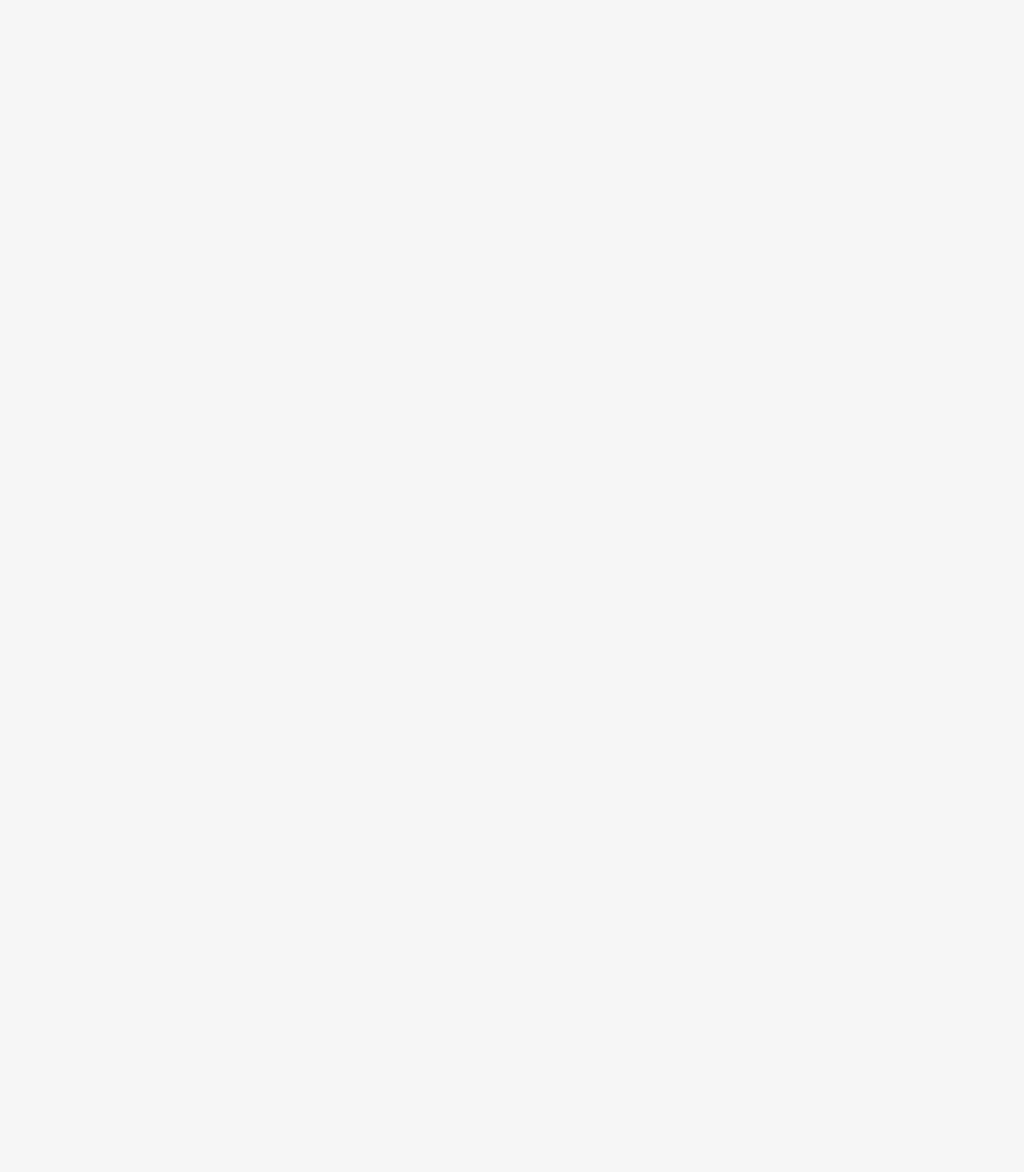
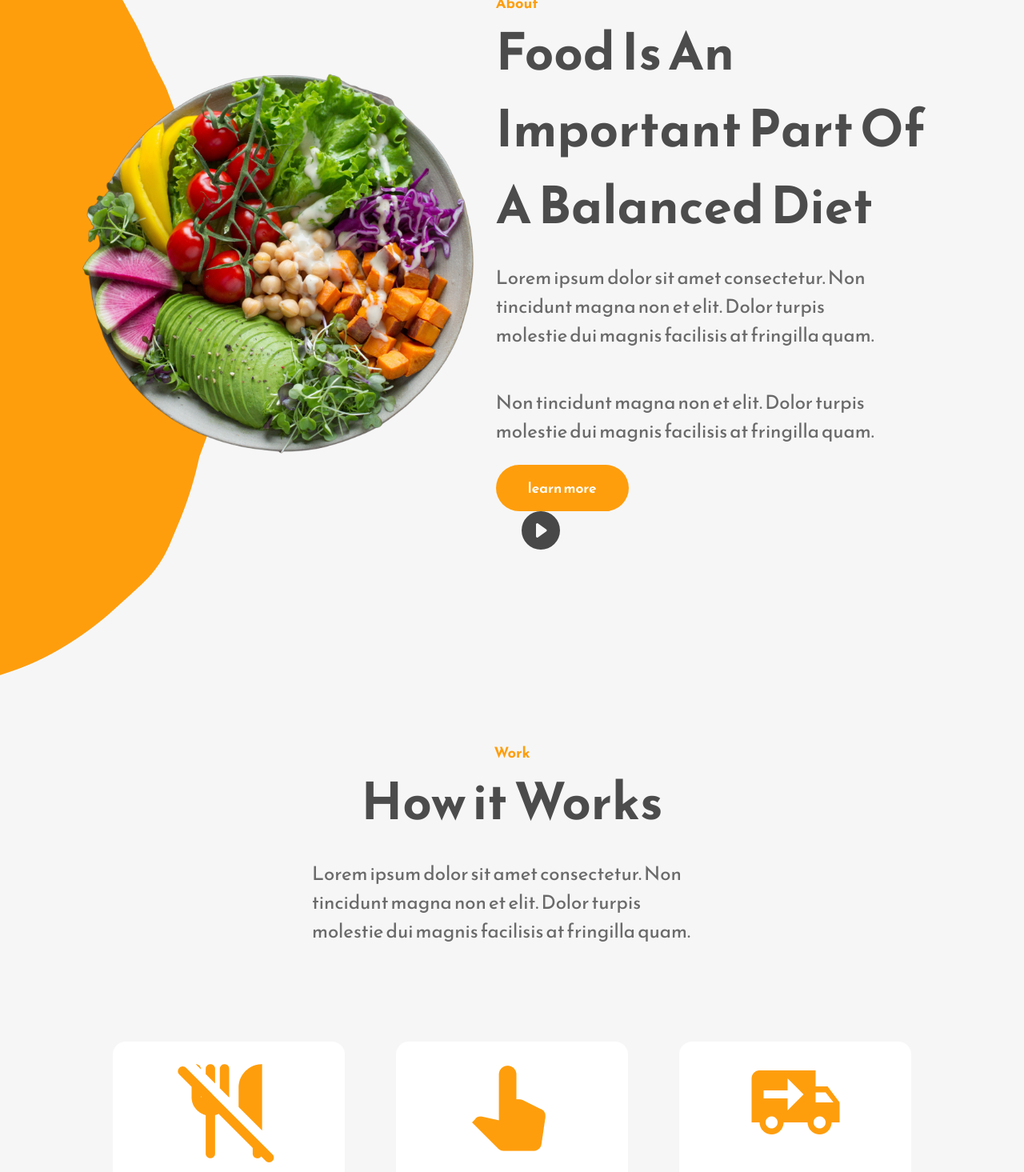
Before and after one commit to chathuradissanayake/Foodie-LandingPage-React, a React (Create React App) app: page / in a window 1280 px wide. Shown: the part 1330-2795 px from the top of the page at 80% size. Before the commit the page ends 1000 px from the top, so only its background shows below. Built offline with nearby package versions, Linux system fonts and the light colour scheme.

Commit message:
work section

```diff
--- a/src/App.js
+++ b/src/App.js
@@ -1,10 +1,14 @@
 import './App.css';
+import About from './Components/About';
 import Home from './Components/Home';
+import Work from "./Components/Work";
 
 function App() {
   return (
     <div className="App">
       <Home/>
+      <About/>
+      <Work/>
     </div>
   );
 }
--- a/src/Components/About.js
+++ b/src/Components/About.js
@@ -1,4 +1,5 @@
 import React from 'react'
+import { BsFillPlayCircleFill } from 'react-icons/bs'
 import AboutBackgroundImage from "../Assets/about-background-image.png"
 import AboutBackground from "../Assets/about-background.png"
 
@@ -12,8 +13,19 @@ const About = () => {
             <img src={AboutBackgroundImage} alt=''/>
         </div>
         <div className='about-section-text-container'>
-            <p className='primary-subheading'></p>
+            <p className='primary-subheading'>About</p>
+            <h1 className='primary-heading'>Food Is An Important Part Of A Balanced Diet</h1>
+            <p1 className="primary-text">Lorem ipsum dolor sit amet consectetur. Non tincidunt
+magna non et elit. Dolor  turpis molestie dui
+magnis facilisis at fringilla quam.</p1>
+<p1 className="primary-text">Non tincidunt magna non et elit. Dolor turpis molestie
+dui magnis facilisis at fringilla quam.</p1>
+            <div className='about-button-container'>
+              <button className='secondary-button'>learn more</button>
+              <button className='watch-video-button'>{""}<BsFillPlayCircleFill/></button>
+            </div>
         </div>
+
     </div>
   )
 }
--- a/src/Components/NavBar.js
+++ b/src/Components/NavBar.js
@@ -1,85 +1,86 @@
-import CommentRoundedIcon from '@mui/icons-material/CommentRounded';
+/* eslint-disable jsx-a11y/anchor-is-valid */
+import CommentRoundedIcon from "@mui/icons-material/CommentRounded";
 import HomeIcon from "@mui/icons-material/Home";
 import InfoIcon from "@mui/icons-material/Info";
-import PhoneRoundedIcon from '@mui/icons-material/PhoneRounded';
-import ShoppingCartRoundedIcon from '@mui/icons-material/ShoppingCartRounded';
-import { Box, Drawer, List, ListItem, ListItemButton, ListItemIcon, ListItemText } from '@mui/material';
-import React, { useState } from 'react';
+import PhoneRoundedIcon from "@mui/icons-material/PhoneRounded";
+import ShoppingCartRoundedIcon from "@mui/icons-material/ShoppingCartRounded";
+import Box from "@mui/material/Box";
+import Divider from "@mui/material/Divider";
+import Drawer from "@mui/material/Drawer";
+import List from "@mui/material/List";
+import ListItem from "@mui/material/ListItem";
+import ListItemButton from "@mui/material/ListItemButton";
+import ListItemIcon from "@mui/material/ListItemIcon";
+import ListItemText from "@mui/material/ListItemText";
+import React, { useState } from "react";
 import { BsCart2 } from "react-icons/bs";
-import { HiOutlineBars3 } from 'react-icons/hi2';
+import { HiOutlineBars3 } from "react-icons/hi2";
 import Logo from "../Assets/Logo.svg";
 
-
-const NavBar = () => {
-  const  [openManu, setOpenManu] =useState(false)
-  const manuOptions = [
+const Navbar = () => {
+  const [openMenu, setOpenMenu] = useState(false);
+  const menuOptions = [
     {
       text: "Home",
-      icon:<HomeIcon/>
+      icon: <HomeIcon />,
     },
     {
       text: "About",
-      icon:<InfoIcon/>
+      icon: <InfoIcon />,
     },
     {
       text: "Testimonials",
-      icon:<CommentRoundedIcon/>
+      icon: <CommentRoundedIcon />,
     },
     {
       text: "Contact",
-      icon:<PhoneRoundedIcon/>
+      icon: <PhoneRoundedIcon />,
     },
     {
       text: "Cart",
-      icon:<ShoppingCartRoundedIcon/>
-    }
-  ]
-
+      icon: <ShoppingCartRoundedIcon />,
+    },
+  ];
   return (
     <nav>
       <div className="nav-logo-container">
-        <img src={Logo} alt=''/>
+        <img src={Logo} alt="" />
       </div>
-
-      <div className='navbar-links-container'>
-        <a href=''>Home</a>
-        <a href=''>About</a>
-        <a href=''>Testimonials</a>
-        <a href=''>Contact</a>
-        <a href=''>
-          <BsCart2 className='navbar-cart-icon'/>
+      <div className="navbar-links-container">
+        <a href="">Home</a>
+        <a href="">About</a>
+        <a href="">Testimonials</a>
+        <a href="">Contact</a>
+        <a href="">
+          <BsCart2 className="navbar-cart-icon" />
         </a>
-        <button className='primary-button'>Booking Now</button>
+        <button className="primary-button">Bookings Now</button>
       </div>
-      <div className='navbar-manu-contain'>
-        <HiOutlineBars3 onClick={() => setOpenManu(true)}/>
+      <div className="navbar-menu-container">
+        <HiOutlineBars3 onClick={() => setOpenMenu(true)} />
       </div>
-
-      <div>
-        <Drawer open={openManu} onClose={() => setOpenManu(false)} anchor='right'>
+      <Drawer open={openMenu} onClose={() => setOpenMenu(false)} anchor="right">
         <Box
-                        sx={{width:250}}
-                        role= "presentation"
-                        onClick={() => setOpenManu(false)}
-                        onKeyDown={() => setOpenManu(false)}
+          sx={{ width: 250 }}
+          role="presentation"
+          onClick={() => setOpenMenu(false)}
+          onKeyDown={() => setOpenMenu(false)}
         >
           <List>
-              {manuOptions.map((item) => (
-                <ListItem key={item.text} desablePadding>
+            {menuOptions.map((item) => (
+              <ListItem key={item.text} disablePadding>
                 <ListItemButton>
                   <ListItemIcon>{item.icon}</ListItemIcon>
-                    <ListItemText primary={item.text}/>
+                  <ListItemText primary={item.text} />
                 </ListItemButton>
               </ListItem>
-
             ))}
           </List>
+          <Divider />
         </Box>
+      </Drawer>
+    </nav>
+  );
+};
 
-        </Drawer>
-      </div>
-    </nav>
-  )
-}
-
-export default NavBar
+export default Navbar;
--- /dev/null
+++ b/src/Components/Work.js
@@ -0,0 +1,49 @@
+import React from 'react'
+import ChooseMeals from "../Assets/choose-image.png"
+import DeliveryMeals from "../Assets/delivery-image.png"
+import PickMeals from "../Assets/pick-meals-image.png"
+
+const Work = () => {
+    const workInfoData = [
+        {
+            image: PickMeals,
+            title: "Pick meals",
+            text: "Lorem ipsum dolor sit amet consectetur. Maecenas orci et sagittis duis elementum interdum facilisi bibendum."
+        },
+        {
+            image: ChooseMeals,
+            title: "Choose How Often",
+            text: "Lorem ipsum dolor sit amet consectetur. Maecenas orci et sagittis duis elementum interdum facilisi bibendum."
+        },
+        {
+            image: DeliveryMeals,
+            title: "Fast Deliveries",
+            text: "Lorem ipsum dolor sit amet consectetur. Maecenas orci et sagittis duis elementum interdum facilisi bibendum."
+        }
+    ]
+
+  return (
+    <div className='work-section-wrapper'>
+        <div className='work-section-top'>
+            <p className='primary-subheading'>Work</p>
+            <h1 className='primary-heading'>How it Works</h1>
+            <p1 className='primary-text'>Lorem ipsum dolor sit amet consectetur. Non tincidunt
+magna non et elit. Dolor  turpis molestie dui
+magnis facilisis at fringilla quam.</p1>
+        </div>
+        <div className='work-section-bottom'>
+            {workInfoData.map((data) => (
+                <div className='work-section-info'>
+                    <div className='info-boxes-img-container'>
+                        <img src={data.image} alt=''/>
+                    </div>
+                    <h2>{data.title} </h2>
+                    <p>{data.text} </p>
+                </div>
+            ))}
+        </div>
+    </div>
+  )
+}
+
+export default Work
```
Lines whose indentation alone changed are shown as unchanged.
